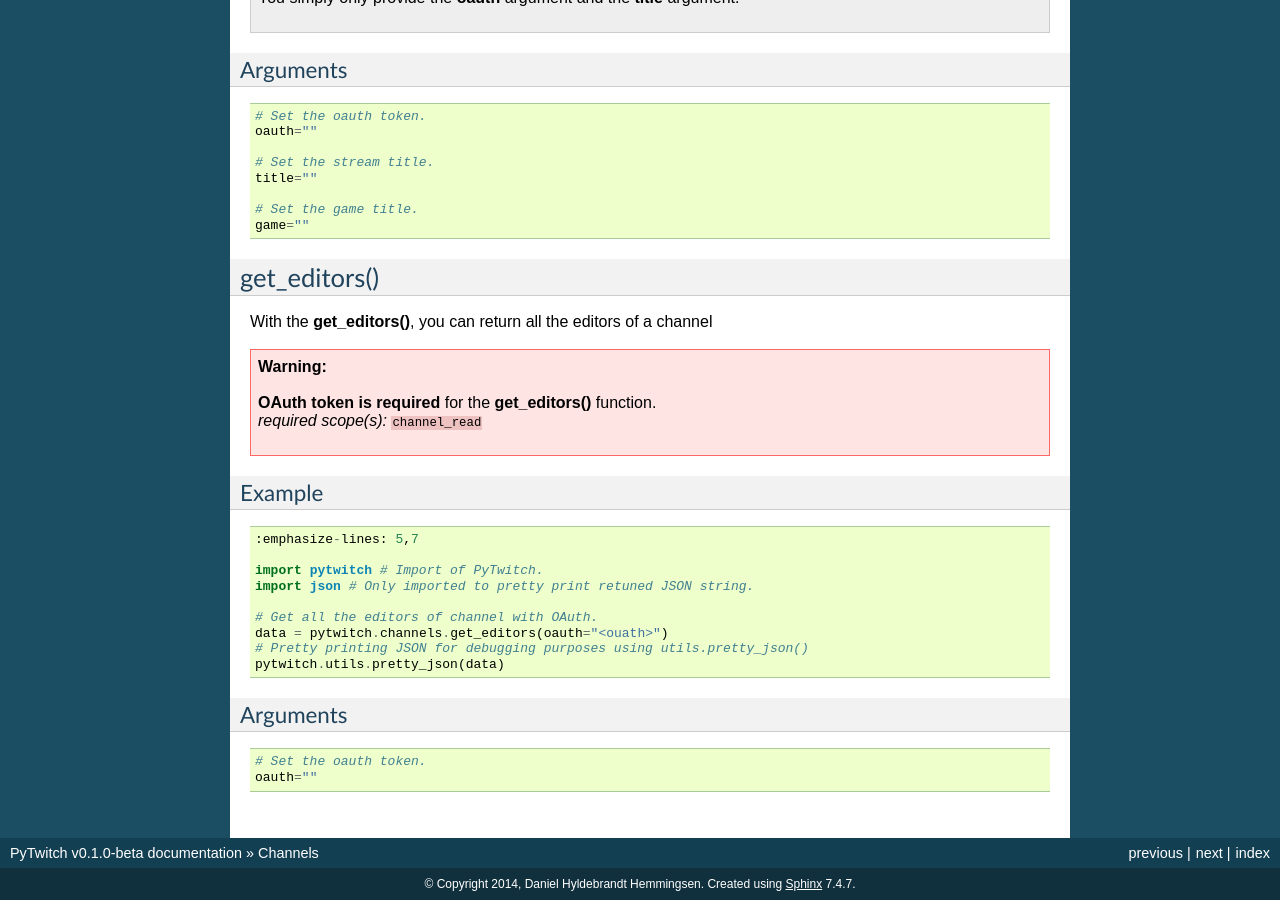
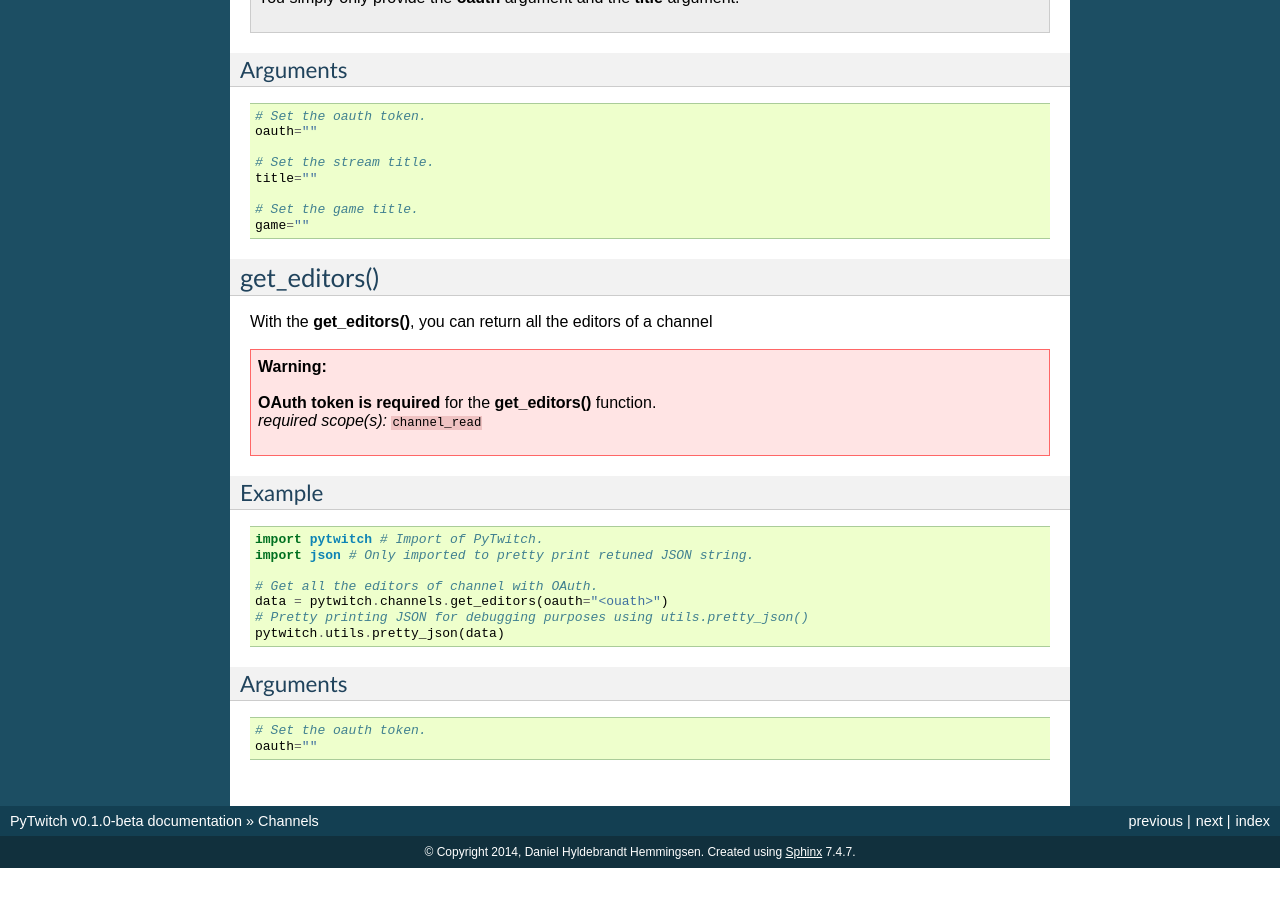
Before and after one commit to CAISC/pytwitch, a Sphinx documentation site: the page built from docs/source/channels.rst, in a window 1280 px wide and 900 px high, scrolled down 1388 px. Built offline with Sphinx 7.4.7, drawn with Linux system fonts in a browser that asks for light colours; after the commit the page ends 2256 px from its top, so only the background shows below that.

Commit message:
Fixed small codeblock error in channels.rst

```diff
--- a/docs/source/channels.rst
+++ b/docs/source/channels.rst
@@ -104,8 +104,6 @@
 
 .. code-block :: python
 
-	:emphasize-lines: 5,7
-
 	import pytwitch # Import of PyTwitch.
 	import json # Only imported to pretty print retuned JSON string.
 
```
